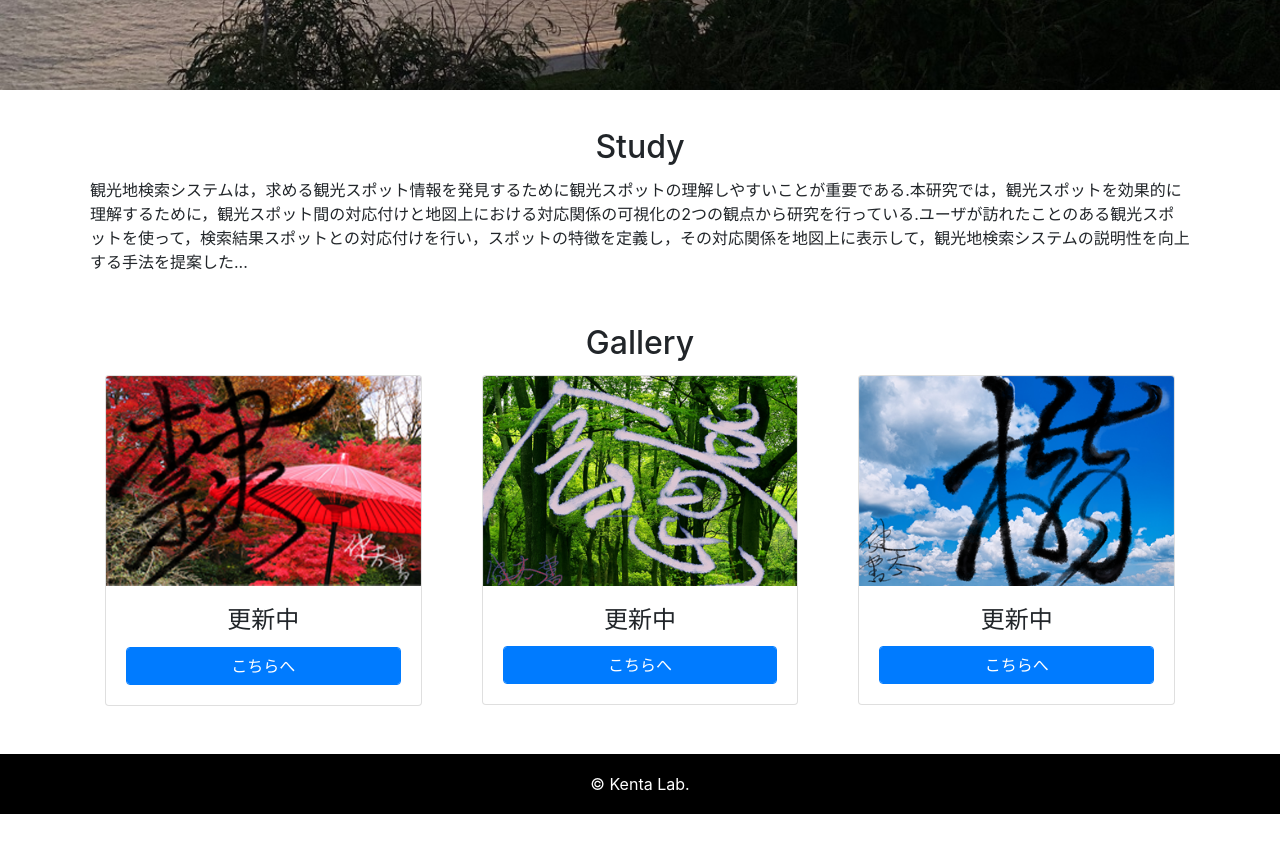
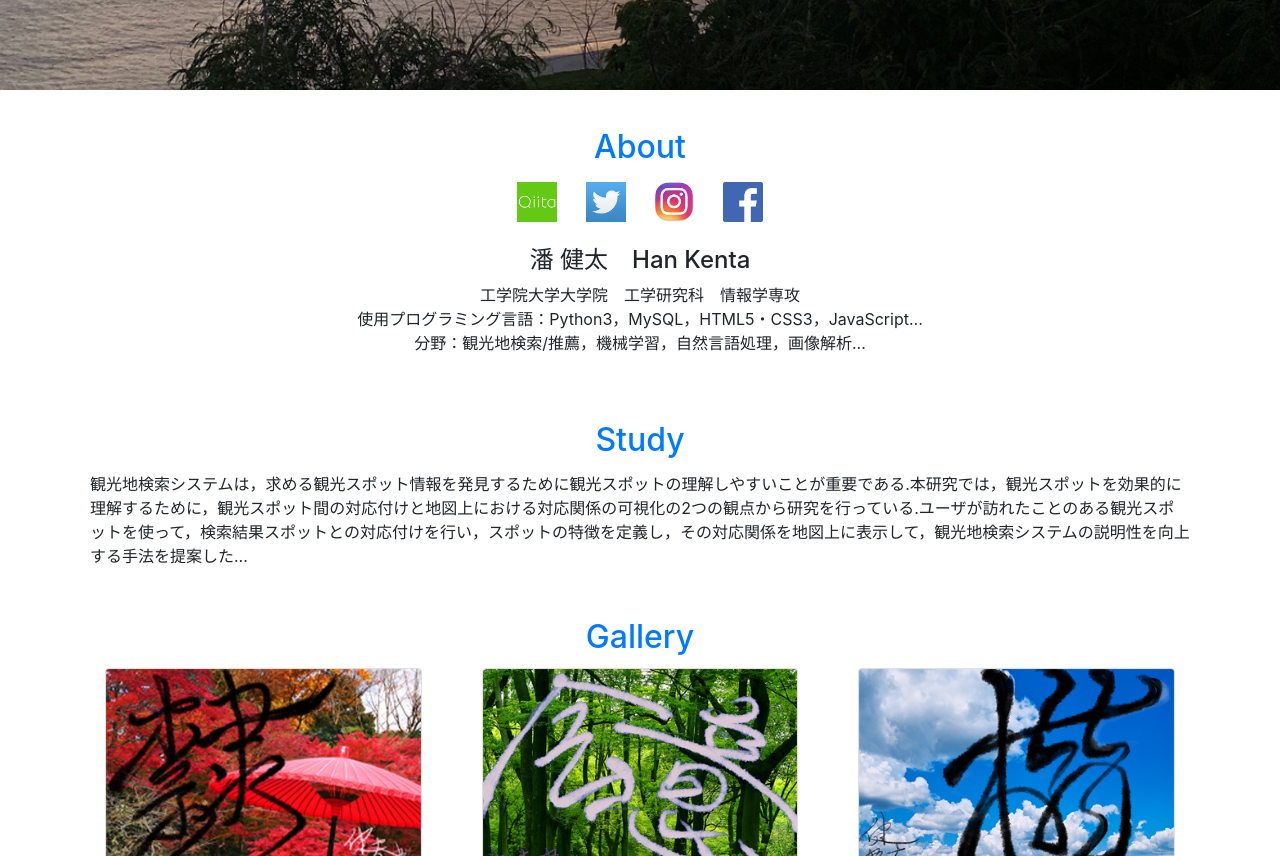
Before and after one commit to Kenta-Han/ProtfolioVr6, a plain HTML site: page index.html in a window 1280 px wide. Shown: the part 680-1536 px from the top of the page. Before the commit the page ends 1494 px from the top, so only its background shows below. Drawn offline with nearby package versions, Linux system fonts and the light colour scheme.

Commit message:
indexデザイン修正

```diff
--- a/css/common.css
+++ b/css/common.css
@@ -50,12 +50,26 @@ input[type="radio"], input[type="checkbox"] {
 	.cover-img {
 		height: 500px;
 	}
+	#navbar{
+		max-width: 100%;
+    height: 2.5rem;
+    margin-top: .25rem;
+    overflow: hidden;
+    font-size: .875rem;
+	}
 }
 
 /* スマホ用のCSS */
 @media only screen and (max-width: 479px) {
 	.cover-img {
 		height: 300px;
+	}
+	#navbar{
+		max-width: 100%;
+    height: 2.5rem;
+    margin-top: .25rem;
+    overflow: hidden;
+    font-size: .875rem;
 	}
 }
 
--- a/css/style.css
+++ b/css/style.css
@@ -1,7 +1,6 @@
 #about nav li.about a,
 #study nav li.study a,
-#gallery nav li.gallery a,
-#appdesign nav li.appdesign a {
+#gallery nav li.gallery a {
   opacity: 0.3;
 }
 nav ul li:nth-child(odd) {
@@ -17,6 +16,7 @@ nav ul li a {
   font-size: 20px;
   letter-spacing: 0.1em;
 }
+
 .socialBtn {
   text-align: right;
 }
@@ -31,3 +31,15 @@ nav ul li a {
   width: 28px;
   height: 28px;
 }
+
+
+.socialBtn_about {
+  text-align: center;
+}
+.socialBtn_about a{
+  padding: 12px;
+}
+.socialBtn_about img {
+  width: 40px;
+  height: 40px;
+}
--- a/index.html
+++ b/index.html
@@ -63,7 +63,30 @@
 			<div class="col-12" style="padding: 0">
 				<div class="card border-0">
 					<div class="card-body text-center" style="margin-bottom: 10px;">
-						<h2 class="card-title">Study</h2>
+						<h2 class="card-title"><a href="./about.html">About</a></h2>
+						<p class="card-text text-left">
+							<div class="socialBtn_about">
+								<a href="https://qiita.com/Kenta-Han" target="_blank"><img src="./Main_Photo/qiita.png" alt="Qiita"></a>
+								<a href="https://twitter.com/KentaH_1996" target="_blank"><img src="./Main_Photo/twitter2.jpg" alt="Twitter"></a>
+								<a href="https://www.instagram.com/kenta.han_0131/" target="_blank"><img src="./Main_Photo/instagram2.png" alt="Instagram"></a>
+								<a href="https://www.facebook.com/kenta.han.9" target="_blank"><img src="./Main_Photo/facebook2.png" alt="Facebook"></a>
+							</div>
+							<ul style="list-style-type:none;display: inline;" >
+								<li><h4>潘 健太　Han Kenta</h4></li>
+								<li>工学院大学大学院　工学研究科　情報学専攻</li>
+								<li>使用プログラミング言語：Python3，MySQL，HTML5・CSS3，JavaScript...</li>
+								<li>分野：観光地検索/推薦，機械学習，自然言語処理，画像解析...</li>
+							</ul>
+						</p>
+					</div>
+				</div>
+			</div>
+		</div>
+		<div class="row">
+			<div class="col-12" style="padding: 0">
+				<div class="card border-0">
+					<div class="card-body text-center" style="margin-bottom: 10px;">
+						<h2 class="card-title"><a href="./study.html">Study</a></h2>
 						<p class="card-text text-left">
 							観光地検索システムは，求める観光スポット情報を発見するために観光スポットの理解しやすいことが重要である.本研究では，観光スポットを効果的に理解するために，観光スポット間の対応付けと地図上における対応関係の可視化の2つの観点から研究を行っている.ユーザが訪れたことのある観光スポットを使って，検索結果スポットとの対応付けを行い，スポットの特徴を定義し，その対応関係を地図上に表示して，観光地検索システムの説明性を向上する手法を提案した...
 						</p>
@@ -75,7 +98,7 @@
 			<div class="col-12" style="padding: 0">
 				<div class="card border-0">
 					<div class="card-body text-center" style="margin-bottom: 10px;">
-						<h2 class="card-title">Gallery</h2>
+						<h2 class="card-title"><a href="./gllery.html">Gallery</a></h2>
 						<div class="card-deck">
 							<div class="col-sm-4">
 								<div class="card">
```
Also changed, not shown: about.html (+1 -3 lines).
